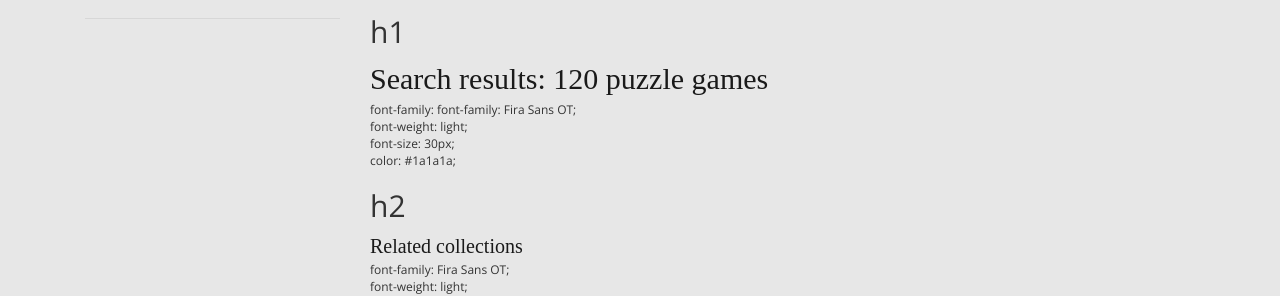
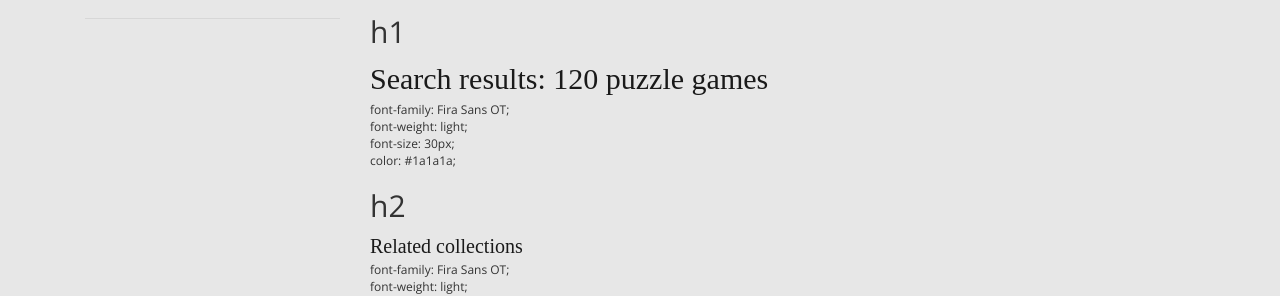
Before and after one commit to MarketplaceUX/marketplace-style-guides, a Jekyll site: the page built from type.html, in a window 1280 px wide and 900 px high. Shown: the part 215-511 px from the top of the window. Built offline with Jekyll 4.4.1, drawn with Linux system fonts in a browser that asks for light colours; nearby versions of some CDN libraries.

Commit message:
removed a duplicate tag

```diff
--- a/type.html
+++ b/type.html
@@ -18,7 +18,7 @@ multipage: false
 			<h2>Desktop & Tablet</h2>
 				<h2>h1</h2>
 					<div class="mrktplc-h1">Search results: 120 puzzle games</div>
-					<p>font-family: font-family: Fira Sans OT;<br>font-weight: light;<br>font-size: 30px;<br>color: #1a1a1a;</p>
+					<p>font-family: Fira Sans OT;<br>font-weight: light;<br>font-size: 30px;<br>color: #1a1a1a;</p>
 				<h2>h2</h2>
 					<div class="mrktplc-h2">Related collections</div>
 					<p>font-family: Fira Sans OT;<br>font-weight: light;<br>font-size: 20px;<br>color: #1a1a1a;</p>
```
